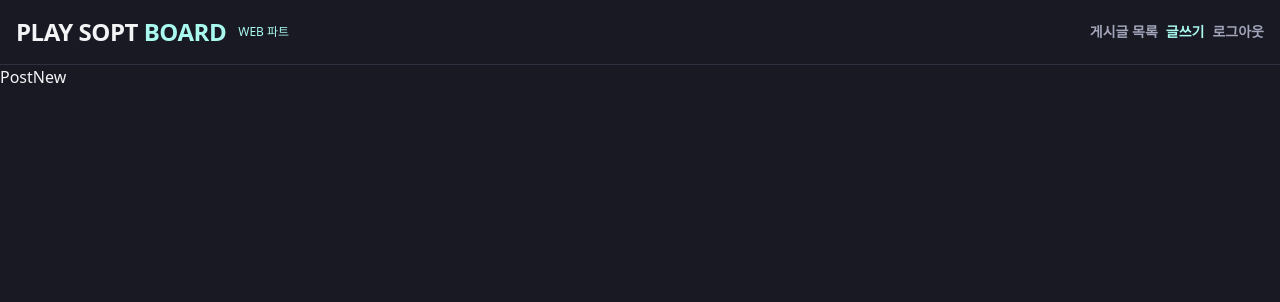
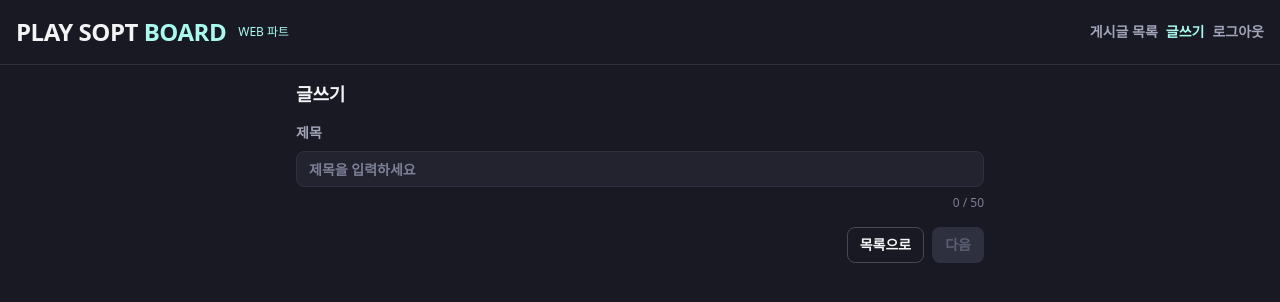
Before and after one commit to 39-play-sopt-web/JoYeSeul, a React (Vite) app in the folder Week4/Homework/: page /posts/new in a window 1280 px wide. Shown: the top 302 px of the page. Built offline with nearby package versions, Linux system fonts and the light colour scheme; a web font is replaced by a local one.

Commit message:
feat: PostNew 퍼블리싱

```diff
--- a/Week4/Homework/src/pages/post/new/PostNew.tsx
+++ b/Week4/Homework/src/pages/post/new/PostNew.tsx
@@ -1,3 +1,96 @@
+import Button from "@/components/button/Button";
+import TextArea from "@/components/textArea/TextArea";
+import TextField from "@/components/textField/TextField";
+import { useState, type SubmitEvent } from "react";
+import { useNavigate } from "react-router";
+
+type Step = "title" | "content" | "author";
+
+const STEPS: Record<
+  Step,
+  { label: string; placeholder: string; limit: number; next: Step | null }
+> = {
+  title: {
+    label: "제목",
+    placeholder: "제목을 입력하세요",
+    limit: 50,
+    next: "content",
+  },
+  content: {
+    label: "본문",
+    placeholder: "본문을 입력하세요",
+    limit: 1000,
+    next: "author",
+  },
+  author: {
+    label: "작성자",
+    placeholder: "작성자를 입력하세요",
+    limit: 20,
+    next: null,
+  },
+};
+
 export default function PostNew() {
-  return <h1>PostNew</h1>;
+  const navigate = useNavigate();
+  const [step, setStep] = useState<Step>("title");
+  const [form, setForm] = useState<Record<Step, string>>({
+    title: "",
+    content: "",
+    author: "",
+  });
+
+  const current = STEPS[step];
+  const value = form[step];
+  const isInvalid = value.trim() === "" || value.length > current.limit;
+
+  const handleChange = (newValue: string) => {
+    setForm((prev) => ({ ...prev, [step]: newValue }));
+  };
+
+  const handleSubmit = (e: SubmitEvent<HTMLFormElement>) => {
+    e.preventDefault();
+    if (isInvalid) return;
+
+    if (current.next) {
+      setStep(current.next);
+      return;
+    }
+  };
+
+  return (
+    <section className="mx-auto flex max-w-180 flex-col gap-4 p-4">
+      <h1 className="text-title-md">글쓰기</h1>
+      <form onSubmit={handleSubmit} className="flex flex-col gap-4">
+        {step === "content" ? (
+          <TextArea
+            label={current.label}
+            placeholder={current.placeholder}
+            limit={current.limit}
+            value={value}
+            onChange={(e) => handleChange(e.target.value)}
+          />
+        ) : (
+          <TextField
+            label={current.label}
+            placeholder={current.placeholder}
+            limit={current.limit}
+            value={value}
+            onChange={(e) => handleChange(e.target.value)}
+          />
+        )}
+        <div className="flex justify-end gap-2">
+          <Button
+            variant="secondary"
+            size="sm"
+            onClick={() => navigate("/posts")}
+          >
+            목록으로
+          </Button>
+          <Button type="submit" size="sm" disabled={isInvalid}>
+            {current.next ? "다음" : "작성"}
+          </Button>
+        </div>
+      </form>
+    </section>
+  );
 }
```
